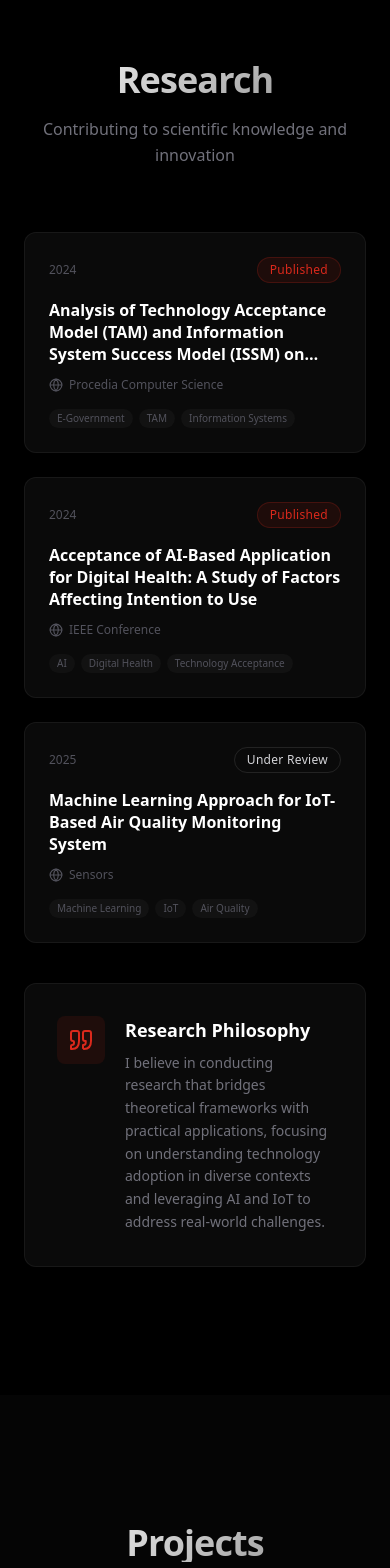
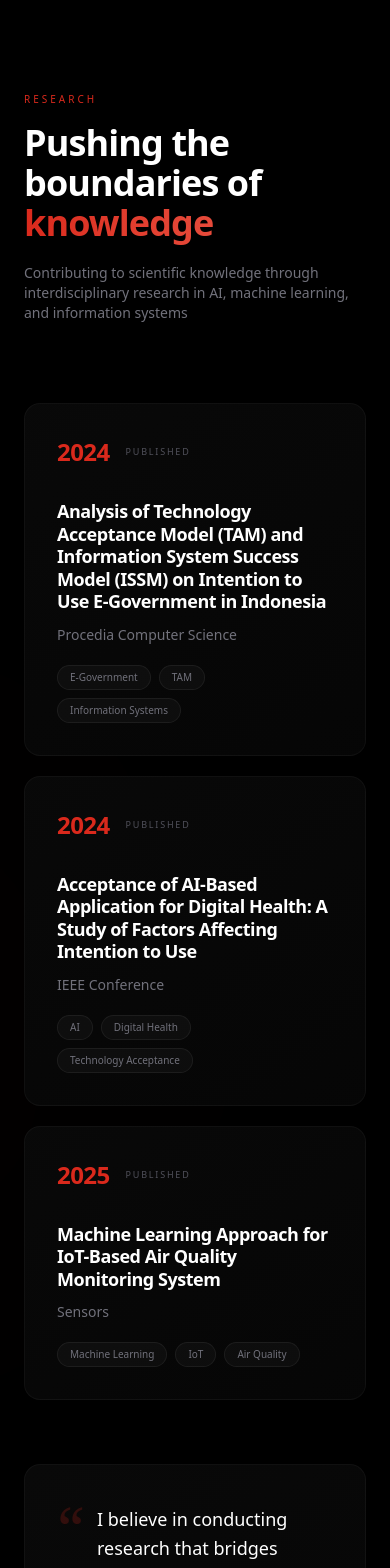
Before and after one commit to walidhnf25/my-portofolio, a Next.js app: page / in a window 390 px wide. Shown: the part 3860-5428 px from the top of the page. Built offline with nearby package versions, Linux system fonts and the light colour scheme.

Commit message:
feat(research): redesign Research section with premium modern academic aesthetic

```diff
--- a/components/sections/Research.tsx
+++ b/components/sections/Research.tsx
@@ -1,30 +1,23 @@
 "use client";
 
 import { motion } from "framer-motion";
-import { GlobeIcon, QuoteIcon } from "@/components/icons";
-import SectionHeading from "@/components/ui/SectionHeading";
-import GlassCard from "@/components/ui/GlassCard";
-import Badge from "@/components/ui/Badge";
 
 const publications = [
   {
     title: "Analysis of Technology Acceptance Model (TAM) and Information System Success Model (ISSM) on Intention to Use E-Government in Indonesia",
     year: "2024",
-    status: "Published",
     journal: "Procedia Computer Science",
     tags: ["E-Government", "TAM", "Information Systems"],
   },
   {
     title: "Acceptance of AI-Based Application for Digital Health: A Study of Factors Affecting Intention to Use",
     year: "2024",
-    status: "Published",
     journal: "IEEE Conference",
     tags: ["AI", "Digital Health", "Technology Acceptance"],
   },
   {
     title: "Machine Learning Approach for IoT-Based Air Quality Monitoring System",
     year: "2025",
-    status: "Under Review",
     journal: "Sensors",
     tags: ["Machine Learning", "IoT", "Air Quality"],
   },
@@ -32,70 +25,196 @@ const publications = [
 
 export default function Research() {
   return (
-    <section id="research" className="relative py-32">
+    <section id="research" className="relative py-40 overflow-hidden">
+      {/* Subtle ambient background */}
+      <div className="absolute inset-0 pointer-events-none">
+        <div className="absolute top-1/2 right-1/4 -translate-x-1/2 -translate-y-1/2 w-125 h-100 bg-[#DA291C]/2 blur-[150px] rounded-full" />
+      </div>
+
       <div className="mx-auto max-w-5xl px-6">
-        <SectionHeading
-          title="Research"
-          subtitle="Contributing to scientific knowledge and innovation"
-          align="center"
-        />
+        {/* Section Header - Consistent with About & Education */}
+        <motion.div
+          initial={{ opacity: 0, y: 30 }}
+          whileInView={{ opacity: 1, y: 0 }}
+          transition={{ duration: 0.8 }}
+          viewport={{ once: true }}
+          className="mb-20"
+        >
+          <motion.p
+            initial={{ opacity: 0 }}
+            whileInView={{ opacity: 1 }}
+            transition={{ duration: 0.6, delay: 0.1 }}
+            viewport={{ once: true }}
+            className="text-[10px] text-[#DA291C] uppercase tracking-[0.3em] mb-4"
+          >
+            Research
+          </motion.p>
 
-        <div className="mt-16 grid md:grid-cols-3 gap-6">
+          <motion.h2
+            initial={{ opacity: 0, y: 20 }}
+            whileInView={{ opacity: 1, y: 0 }}
+            transition={{ duration: 0.6, delay: 0.15 }}
+            viewport={{ once: true }}
+            className="text-4xl sm:text-5xl md:text-6xl font-bold tracking-tight text-white mb-5"
+          >
+            Pushing the boundaries of{' '}
+            <span className="bg-linear-to-r from-[#DA291C] to-[#e64a3a] bg-clip-text text-transparent">
+              knowledge
+            </span>
+          </motion.h2>
+
+          <motion.p
+            initial={{ opacity: 0, y: 10 }}
+            whileInView={{ opacity: 1, y: 0 }}
+            transition={{ duration: 0.5, delay: 0.2 }}
+            viewport={{ once: true }}
+            className="text-sm text-zinc-500 max-w-xl"
+          >
+            Contributing to scientific knowledge through interdisciplinary research in AI, machine learning, and information systems
+          </motion.p>
+        </motion.div>
+
+        {/* Publications List */}
+        <div className="space-y-5">
           {publications.map((pub, index) => (
             <motion.div
               key={pub.title}
-              initial={{ opacity: 0, y: 20 }}
+              initial={{ opacity: 0, y: 30 }}
               whileInView={{ opacity: 1, y: 0 }}
-              transition={{ duration: 0.5, delay: index * 0.1 }}
+              transition={{ duration: 0.7, delay: index * 0.12 }}
               viewport={{ once: true }}
+              className="relative group"
             >
-              <GlassCard className="p-6 h-full">
-                <div className="flex items-center justify-between mb-4">
-                  <span className="text-xs text-zinc-600">{pub.year}</span>
-                  <Badge variant={pub.status === "Published" ? "accent" : "outline"}>
-                    {pub.status}
-                  </Badge>
+              {/* Card */}
+              <div
+                className="relative rounded-2xl p-8 border transition-all duration-500 group-hover:border-white/8"
+                style={{
+                  background: "linear-gradient(145deg, rgba(10,10,10,0.85), rgba(6,6,6,0.95))",
+                  borderColor: "rgba(255,255,255,0.04)",
+                }}
+              >
+                {/* Subtle glow on hover */}
+                <div
+                  className="absolute -inset-6 rounded-3xl opacity-0 group-hover:opacity-100 transition-opacity duration-700 -z-10"
+                  style={{
+                    background: "radial-gradient(ellipse at left, rgba(218,41,28,0.06), transparent 60%)",
+                  }}
+                />
+
+                <div className="flex flex-col lg:flex-row lg:items-start gap-8">
+                  {/* Year indicator - clean and prominent */}
+                  <div className="lg:w-28 shrink-0 flex flex-row lg:flex-col items-center lg:items-start gap-4 lg:gap-2">
+                    <span className="text-2xl lg:text-3xl font-bold text-[#DA291C] tracking-tight">
+                      {pub.year}
+                    </span>
+                    <div className="hidden lg:block w-12 h-px bg-[#DA291C]/30" />
+                    <span className="text-[9px] uppercase tracking-[0.2em] text-zinc-600">
+                      Published
+                    </span>
                   </div>
 
-                <h3 className="text-base font-semibold text-white leading-snug mb-3 line-clamp-3">
+                  {/* Content */}
+                  <div className="flex-1">
+                    <motion.h3
+                      initial={{ opacity: 0, y: 10 }}
+                      whileInView={{ opacity: 1, y: 0 }}
+                      transition={{ duration: 0.5, delay: 0.25 + index * 0.1 }}
+                      viewport={{ once: true }}
+                      className="text-lg md:text-xl font-semibold text-white mb-3 tracking-tight leading-tight"
+                    >
                       {pub.title}
-                </h3>
+                    </motion.h3>
 
-                <div className="flex items-center gap-1.5 mb-4">
-                  <GlobeIcon className="w-3.5 h-3.5 text-zinc-600" />
-                  <span className="text-xs text-zinc-600">{pub.journal}</span>
-                </div>
+                    <motion.p
+                      initial={{ opacity: 0 }}
+                      whileInView={{ opacity: 1 }}
+                      transition={{ duration: 0.5, delay: 0.3 + index * 0.1 }}
+                      viewport={{ once: true }}
+                      className="text-sm text-zinc-500 mb-5"
+                    >
+                      {pub.journal}
+                    </motion.p>
 
-                <div className="flex flex-wrap gap-1.5">
+                    {/* Tags */}
+                    <motion.div
+                      initial={{ opacity: 0 }}
+                      whileInView={{ opacity: 1 }}
+                      transition={{ duration: 0.5, delay: 0.35 + index * 0.1 }}
+                      viewport={{ once: true }}
+                      className="flex flex-wrap gap-2"
+                    >
                       {pub.tags.map((tag) => (
-                    <span key={tag} className="text-[10px] px-2 py-0.5 rounded-full bg-white/[0.03] text-zinc-600">
+                        <span
+                          key={tag}
+                          className="text-[10px] px-3 py-1 rounded-full bg-white/3 border border-white/6 text-zinc-500"
+                        >
                           {tag}
                         </span>
                       ))}
+                    </motion.div>
                   </div>
-              </GlassCard>
+                </div>
+              </div>
             </motion.div>
           ))}
         </div>
 
+        {/* Research Philosophy Quote */}
         <motion.div
-          initial={{ opacity: 0, y: 20 }}
+          initial={{ opacity: 0, y: 30 }}
           whileInView={{ opacity: 1, y: 0 }}
-          transition={{ duration: 0.5, delay: 0.3 }}
+          transition={{ duration: 0.8, delay: 0.4 }}
           viewport={{ once: true }}
-          className="mt-10 p-8 rounded-xl bg-[#0a0a0a] border border-white/[0.06]"
+          className="mt-16 relative"
         >
-          <div className="flex items-start gap-5">
-            <div className="p-3 rounded-lg bg-[#DA291C]/10 shrink-0">
-              <QuoteIcon className="w-6 h-6 text-[#DA291C]" />
+          <div
+            className="relative rounded-2xl p-10 border"
+            style={{
+              background: "linear-gradient(145deg, rgba(10,10,10,0.9), rgba(6,6,6,0.95))",
+              borderColor: "rgba(255,255,255,0.04)",
+            }}
+          >
+            {/* Decorative quote mark */}
+            <div className="absolute top-8 left-8 text-6xl font-serif text-[#DA291C]/20 leading-none select-none">
+              &ldquo;
             </div>
-            <div>
-              <h3 className="text-lg font-bold text-white mb-2">Research Philosophy</h3>
-              <p className="text-sm text-zinc-500 leading-relaxed">
+
+            <div className="relative pl-8">
+              <motion.p
+                initial={{ opacity: 0, y: 10 }}
+                whileInView={{ opacity: 1, y: 0 }}
+                transition={{ duration: 0.5, delay: 0.5 }}
+                viewport={{ once: true }}
+                className="text-lg md:text-xl text-white font-light leading-relaxed mb-6"
+              >
                 I believe in conducting research that bridges theoretical frameworks with practical applications, focusing on understanding technology adoption in diverse contexts and leveraging AI and IoT to address real-world challenges.
-              </p>
+              </motion.p>
+
+              <motion.div
+                initial={{ opacity: 0 }}
+                whileInView={{ opacity: 1 }}
+                transition={{ duration: 0.5, delay: 0.6 }}
+                viewport={{ once: true }}
+                className="flex items-center gap-3"
+              >
+                <div className="w-8 h-px bg-[#DA291C]/40" />
+                <span className="text-[10px] uppercase tracking-[0.2em] text-zinc-600">
+                  Research Philosophy
+                </span>
+              </motion.div>
             </div>
           </div>
+        </motion.div>
+
+        {/* Bottom flourish */}
+        <motion.div
+          initial={{ opacity: 0 }}
+          whileInView={{ opacity: 1 }}
+          transition={{ duration: 1, delay: 0.5 }}
+          viewport={{ once: true }}
+          className="mt-20 flex justify-center"
+        >
+          <div className="h-px w-24 bg-linear-to-r from-transparent via-[#DA291C]/25 to-transparent" />
         </motion.div>
       </div>
     </section>
```
Lines whose indentation alone changed are shown as unchanged.
